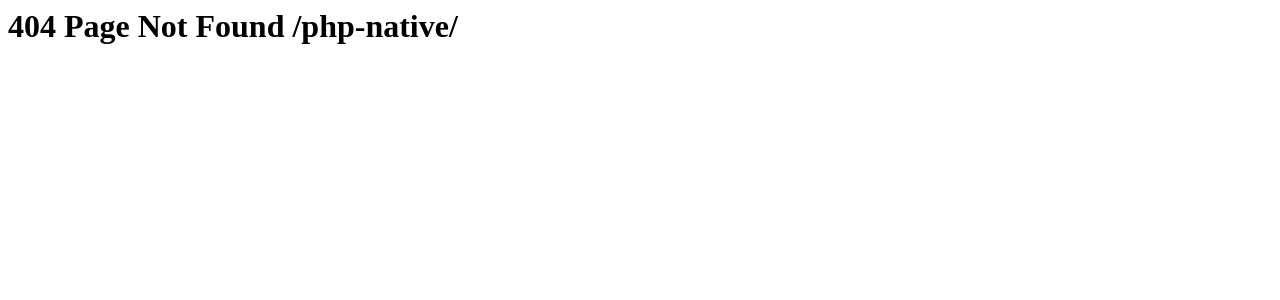
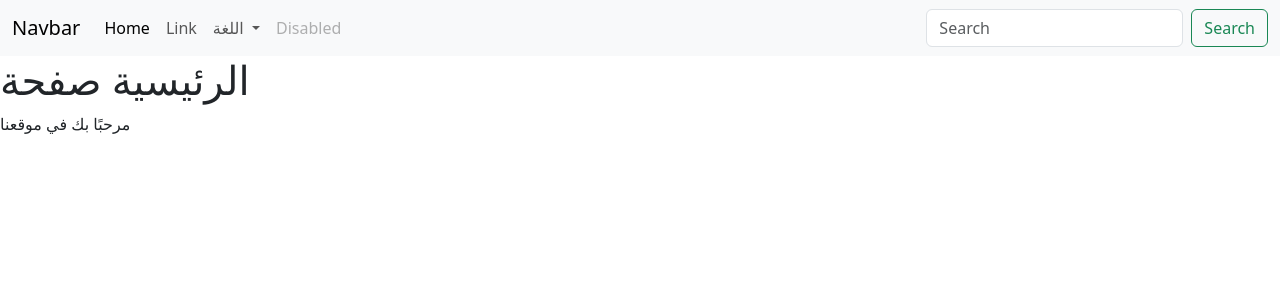
Before and after one commit to hossam-khaled/php-native, a PHP site: page /php-native/ in a window 1280 px wide. Shown: the top 300 px of the page. Run offline with PHP 8.4, Linux system fonts and the light colour scheme.

Commit message:
Update routing, error handling, and view structure; add language support and modify layout files

```diff
--- a/includes/app.php
+++ b/includes/app.php
@@ -1,5 +1,5 @@
 <?php
-$helpers = array("routing","helper","db", "session", "mail","translation","view") ;
+$helpers = array("request","routing","helper","db", "session", "mail","translation","view") ;
 foreach ($helpers as $helper) {
   require __DIR__ ."/helpers/". $helper .".php";
 }
--- a/includes/exception_error.php
+++ b/includes/exception_error.php
@@ -15,6 +15,6 @@ $GET_ROUTES = $routes['GET'] ?? [];
  */
 // var_dump(sagment());
 if (!isset($_POST['_method']) && !is_null(sagment()) && !in_array(sagment(), array_column($GET_ROUTES, 'sagment'))) {
-    echo "<h1> 404 Page Not Found " . sagment() .'</h1>';
+    view('404');
     exit;
 }
--- /dev/null
+++ b/includes/helpers/request.php
@@ -0,0 +1,7 @@
+<?php
+if (!function_exists('request')) {
+    function request( $request = null) {
+
+        return $_REQUEST[$request] ?$_REQUEST[$request] : null;
+    }
+}
--- a/includes/helpers/routing.php
+++ b/includes/helpers/routing.php
@@ -64,7 +64,7 @@ if (!function_exists('url')) {
     function url($path = '')
     {
         if (is_localhost()) {
-            $base_url = 'https://localhost/php-project/';
+            $base_url = 'https://localhost/php-native/';
         } else {
             $base_url = isset($_SERVER['HTTPS']) && $_SERVER['HTTPS'] === 'on' ? 'https://' : 'http://';
             $base_url .= $_SERVER['HTTP_HOST'] . '/';
@@ -78,7 +78,7 @@ if (!function_exists('sagment')) {
         if (is_localhost()) {
             // var_dump($_SERVER['REQUEST_URI']);
             // die;
-            $sagment = str_replace('/php-project', '', $_SERVER['REQUEST_URI']); // Remove leading and trailing slashes
+            $sagment = str_replace('/php-native', '', $_SERVER['REQUEST_URI']); // Remove leading and trailing slashes
             // $sagment = ltrim($_SERVER['REQUEST_URI'], '/'); // Remove leading and trailing slashes
             $sagment = explode('?', $sagment)[0]; // Remove query string if exists
             return !empty($sagment) ?  $sagment : null;
--- a/includes/helpers/view.php
+++ b/includes/helpers/view.php
@@ -11,15 +11,15 @@ if (!function_exists('view')) {
     function view(string $path,array $data = [])
     {
         // echo 'view <br>';
-        // var_dump($path);
         $full_path = '';
         $current_path = explode('.', $path);
         foreach ($current_path as $current) {
-            if (end($current_path) === $current) {
-                $full_path .= '/' . $current;
-            }
+            $full_path .= '/' . $current;
+            // if (end($current_path) === $current) {
+            // }
 
         }
+        // var_dump($full_path);
         $viewPath = config('view.path') . '/' . $full_path . '.php';
         if (file_exists($viewPath)) {
             extract($data);
--- a/resources/lang/ar/main.php
+++ b/resources/lang/ar/main.php
@@ -16,4 +16,7 @@ return [
     'page' => 'صفحة',
     'welcome' => 'مرحبًا بك في موقعنا',
     'search' => 'بحث',
+    'language' => 'اللغة',
+    'arabic' => 'العربية',
+    'english' => 'الإنجليزية',
 ];
--- a/resources/lang/en/main.php
+++ b/resources/lang/en/main.php
@@ -17,4 +17,7 @@ return [
     'welcome' => 'Welcome to our site',
     'search' => 'Search',
     'submit' => 'Submit',
+    'language' => 'Language',
+    'arabic' => 'Arabic',
+    'english' => 'English',
 ];
--- /dev/null
+++ b/resources/views/controllers/set_lang.php
@@ -0,0 +1,6 @@
+<?php
+// echo request('lang');die;
+if( in_array(request('lang'), ['ar', 'en']) ){
+    session('locale', request('lang'));
+}
+redirect('/');
--- a/resources/views/home.php
+++ b/resources/views/home.php
@@ -1,6 +1,6 @@
 <?php
-view('layouts/header', ['title' => 'Home Page']);
-set_locale('ar'); // Set locale to Arabic
+view('layouts.header', ['title' => 'Home Page']);
+// set_locale('ar'); // Set locale to Arabic
 // var_dump(lang('main.home')); // Example usage
 echo "<h1>". lang('main.home', ['home' => 'Hossam']) ." ". lang('main.page') ."</h1>
 <p>". lang('main.welcome')."</p>
@@ -12,6 +12,6 @@ if (session_has('success')) {
 
 
 <?php
-view('layouts/footer', ['title' => 'Home Page']);
+view('layouts.footer', ['title' => 'Home Page']);
 
 // echo $name;
--- a/resources/views/layouts/footer.php
+++ b/resources/views/layouts/footer.php
@@ -1,6 +1,3 @@
-
-<hr>
-<center>
-
-    <h2> Footer site</h2>
-</center>
+    <script src="https://cdn.jsdelivr.net/npm/bootstrap@5.3.7/dist/js/bootstrap.bundle.min.js" integrity="sha384-ndDqU0Gzau9qJ1lfW4pNLlhNTkCfHzAVBReH9diLvGRem5+R9g2FzA8ZGN954O5Q" crossorigin="anonymous"></script>
+  </body>
+</html>
--- a/resources/views/layouts/header.php
+++ b/resources/views/layouts/header.php
@@ -1,5 +1,16 @@
-<center>
+<!doctype html>
+<html lang="<?= session_has('locale') ? session('locale') : 'en'?>" dir="<?= session('locale') == 'ar' ? 'rtl' : 'ltr'?>">
+  <head>
+    <meta charset="utf-8">
+    <meta name="viewport" content="width=device-width, initial-scale=1">
+    <title>php demo</title>
 
-    <h2>Header site</h2>
-</center>
-<hr>
+    <?php if(session_has('locale') == 'ar'): ?>
+        <link rel="stylesheet" href="https://cdn.jsdelivr.net/npm/bootstrap@5.3.7/dist/css/bootstrap.rtl.min.css" integrity="sha384-Xbg45MqvDIk1e563NLpGEulpX6AvL404DP+/iCgW9eFa2BqztiwTexswJo2jLMue" crossorigin="anonymous">
+
+    <?php else: ?>
+        <link href="https://cdn.jsdelivr.net/npm/bootstrap@5.3.7/dist/css/bootstrap.min.css" rel="stylesheet" integrity="sha384-LN+7fdVzj6u52u30Kp6M/trliBMCMKTyK833zpbD+pXdCLuTusPj697FH4R/5mcr" crossorigin="anonymous">
+    <?php endif; ?>
+  </head>
+  <body>
+        <?php view('layouts.navbar'); ?>
--- /dev/null
+++ b/resources/views/layouts/navbar.php
@@ -0,0 +1,34 @@
+<nav class="navbar navbar-expand-lg bg-body-tertiary">
+  <div class="container-fluid">
+    <a class="navbar-brand" href="#">Navbar</a>
+    <button class="navbar-toggler" type="button" data-bs-toggle="collapse" data-bs-target="#navbarSupportedContent" aria-controls="navbarSupportedContent" aria-expanded="false" aria-label="Toggle navigation">
+      <span class="navbar-toggler-icon"></span>
+    </button>
+    <div class="collapse navbar-collapse" id="navbarSupportedContent">
+      <ul class="navbar-nav me-auto mb-2 mb-lg-0">
+        <li class="nav-item">
+          <a class="nav-link active" aria-current="page" href="#">Home</a>
+        </li>
+        <li class="nav-item">
+          <a class="nav-link" href="#">Link</a>
+        </li>
+        <li class="nav-item dropdown">
+          <a class="nav-link dropdown-toggle" href="#" role="button" data-bs-toggle="dropdown" aria-expanded="false">
+            <?= lang('main.language') ?>
+          </a>
+          <ul class="dropdown-menu">
+            <li><a class="dropdown-item" href="<?= url('lang?lang=ar') ?>"><?= lang('main.arabic') ?></a></li>
+            <li><a class="dropdown-item" href="<?= url('lang?lang=en') ?>"><?= lang('main.english') ?></a></li>
+          </ul>
+        </li>
+        <li class="nav-item">
+          <a class="nav-link disabled" aria-disabled="true">Disabled</a>
+        </li>
+      </ul>
+      <form class="d-flex" role="search">
+        <input class="form-control me-2" type="search" placeholder="Search" aria-label="Search"/>
+        <button class="btn btn-outline-success" type="submit">Search</button>
+      </form>
+    </div>
+  </div>
+</nav>
--- a/routes/web.php
+++ b/routes/web.php
@@ -2,6 +2,4 @@
 
 // route_get('home', 'home');
 route_get('/','home');
-// var_dump(route_post('/submit', 'submit_view'));
-route_get('about', 'about_view');
-route_post('submit', 'user');
+route_get('lang', 'controllers/set_lang');
```
Also changed, not shown: resources/views/404.php (+6 -1 lines).
